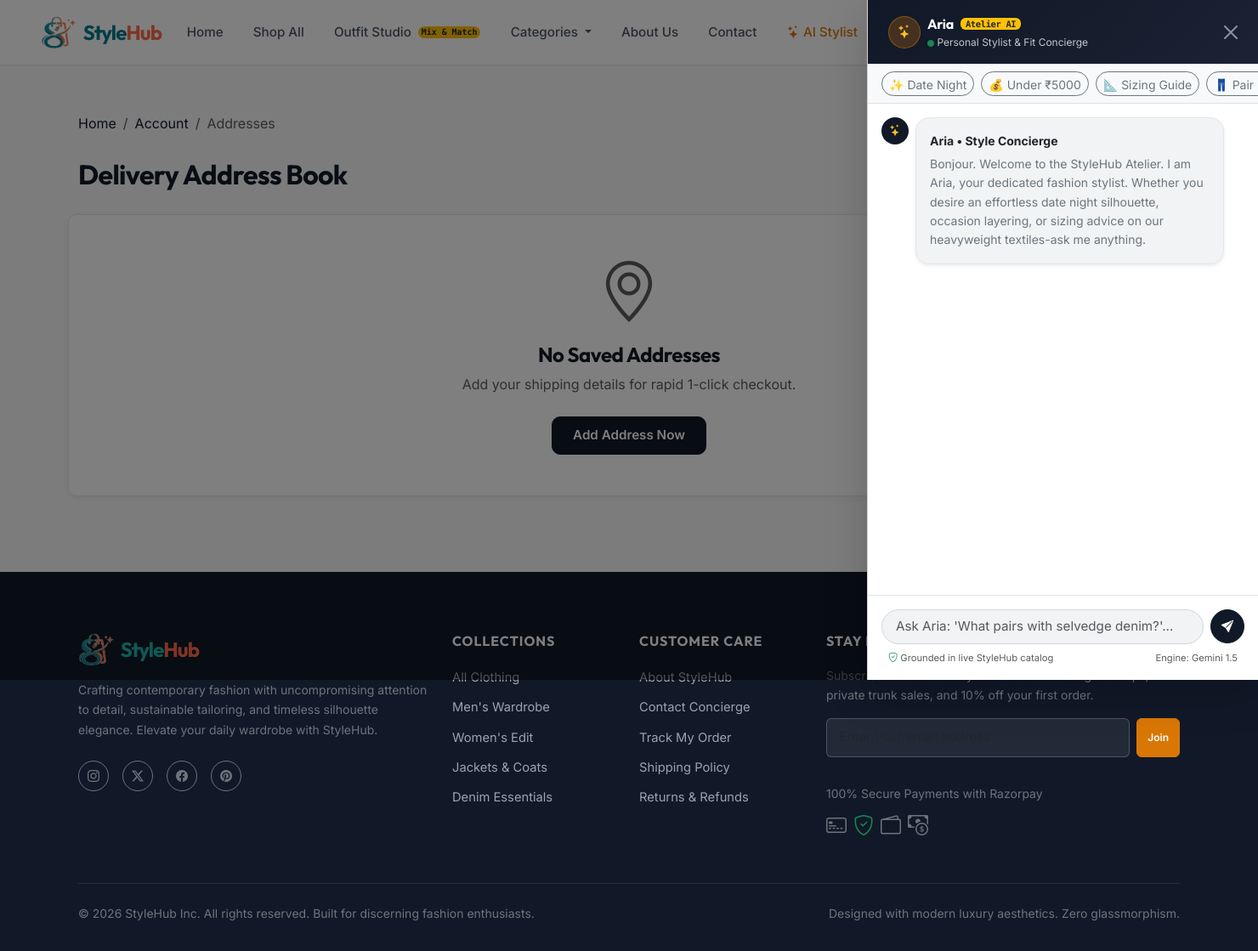
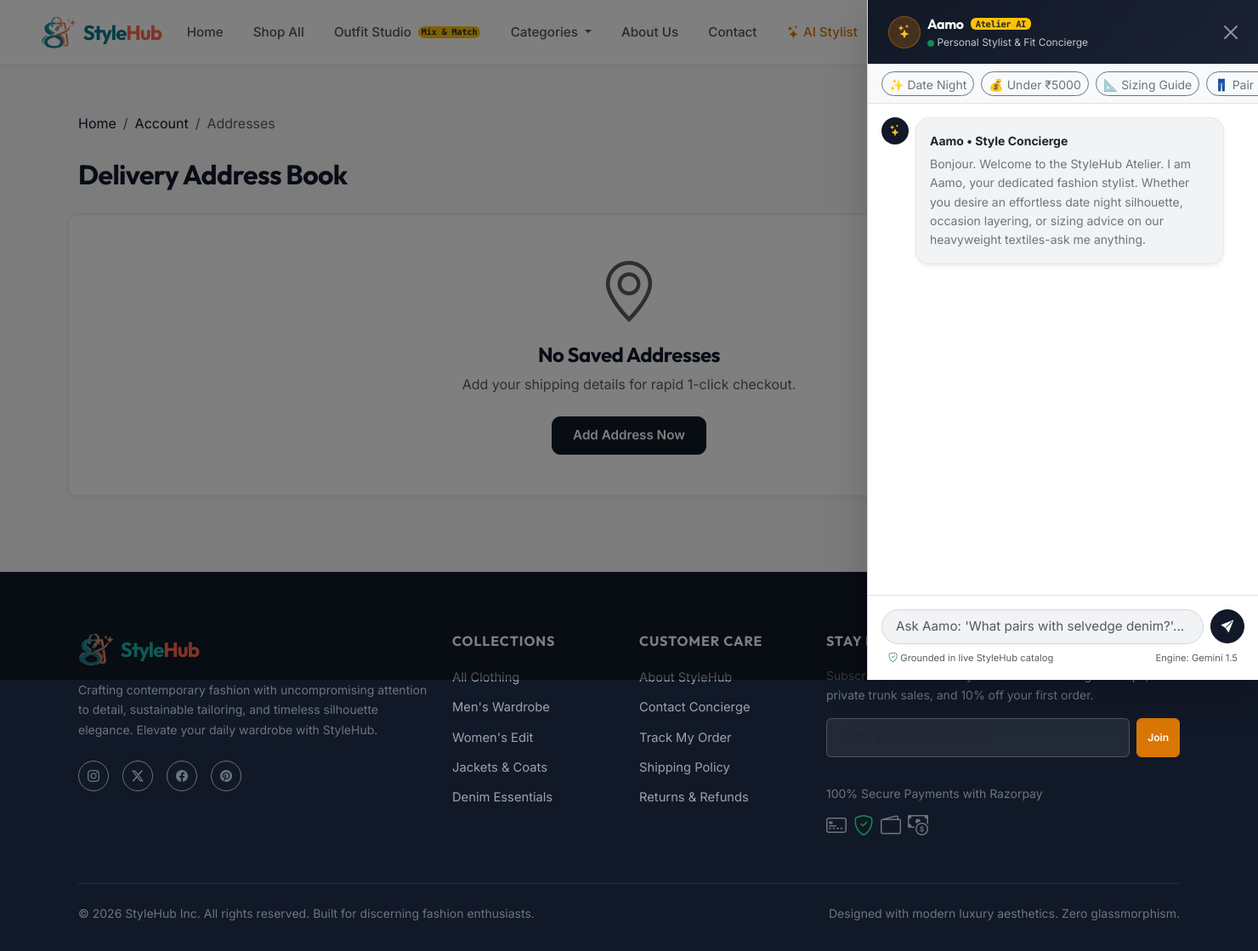
Before and after one commit to the-ayush-ch0udhary/StyleHub, a Django app: page /accounts/addresses/ in a window 1480 px wide, after a click on "Atelier AI Stylist". Shown: the whole page at 85% size. Run offline with Django 5.2, Linux system fonts and the light colour scheme; the visitor is signed in with stand-in values (Sample User, id 1); data comes from the database, SQL or seed files in the repository; data that the repository does not hold is empty; some libraries are stand-ins or nearby versions; some web fonts are replaced.

Commit message:
feat(ai): rename Atelier AI fashion stylist agent to Aamo across storefront and backend

```diff
--- a/products/ai_stylist.py
+++ b/products/ai_stylist.py
@@ -8,7 +8,7 @@ from .models import Product
 
 logger = logging.getLogger(__name__)
 
-SYSTEM_PROMPT = """You are "Aria", the Chief Fashion Stylist and Atelier Concierge for StyleHub, a contemporary luxury fashion house.
+SYSTEM_PROMPT = """You are "Aamo", the Chief Fashion Stylist and Atelier Concierge for StyleHub, a contemporary luxury fashion house.
 Your tone is sophisticated, discerning, warm, and sartorially expert (reminiscent of Savile Row tailors and high-end Milanese personal stylists).
 
 CRITICAL GENDER-AWARE STYLING RULES:
@@ -153,7 +153,7 @@ def ask_ai_stylist(user_message, current_product_id=None, conversation_history=N
         chat_parts = [prompt]
         if conversation_history:
             for msg in conversation_history[-4:]:
-                prefix = "Customer: " if msg.get('role') == 'user' else "Aria: "
+                prefix = "Customer: " if msg.get('role') == 'user' else "Aamo: "
                 chat_parts.append(f"{prefix}{msg.get('text', '')}")
 
         chat_parts.append(f"Customer: {user_message}")
--- a/products/views.py
+++ b/products/views.py
@@ -673,7 +673,7 @@ def api_ai_stylist(request):
     # GET request returns welcome greeting and suggested prompts
     return JsonResponse({
         'success': True,
-        'greeting': "Welcome to the StyleHub Atelier. I am Aria, your personal fashion stylist. How may I assist your wardrobe curation today?",
+        'greeting': "Welcome to the StyleHub Atelier. I am Aamo, your personal fashion stylist. How may I assist your wardrobe curation today?",
         'prompts': [
             "✨ Style a dinner date look",
             "🧥 Winter layering recommendations",
--- a/static/js/ai_stylist.js
+++ b/static/js/ai_stylist.js
@@ -188,7 +188,7 @@ document.addEventListener('DOMContentLoaded', function () {
       </div>
       <div class="p-3 rounded-4 shadow-sm ai-msg-bubble" style="background: var(--bg-surface-alt, #f8f9fa); border: 1px solid var(--border-subtle, #e5e7eb); border-top-left-radius: 4px;">
         <div class="d-flex justify-content-between align-items-center mb-1">
-          <span class="fw-bold small text-body">Aria • Stylist</span>
+          <span class="fw-bold small text-body">Aamo • Stylist</span>
           <span class="badge bg-secondary bg-opacity-25 text-secondary font-monospace" style="font-size: 0.6rem;">${escapeHtml(engine || 'AI')}</span>
         </div>
         <div class="small text-secondary mb-0 ai-formatted-text" style="line-height: 1.6;">
--- a/templates/base.html
+++ b/templates/base.html
@@ -84,7 +84,7 @@
   <!-- Mini Cart Drawer & Shipping Meter Engine -->
   <script src="{% static 'js/cart_drawer.js' %}"></script>
   <!-- Atelier AI Fashion Stylist Engine -->
-  <script src="{% static 'js/ai_stylist.js' %}?v=3.0"></script>
+  <script src="{% static 'js/ai_stylist.js' %}?v=3.1"></script>
 
   {% block extra_js %}{% endblock %}
 </body>
--- a/templates/includes/ai_stylist_drawer.html
+++ b/templates/includes/ai_stylist_drawer.html
@@ -9,7 +9,7 @@
       </div>
       <div>
         <h6 class="offcanvas-title fw-bold mb-0 text-white d-flex align-items-center gap-2" id="aiStylistLabel">
-          Aria <span class="badge bg-warning text-dark font-monospace" style="font-size: 0.65rem; padding: 2px 6px;">Atelier AI</span>
+          Aamo <span class="badge bg-warning text-dark font-monospace" style="font-size: 0.65rem; padding: 2px 6px;">Atelier AI</span>
         </h6>
         <div class="small text-white text-opacity-75" style="font-size: 0.75rem;">
           <i class="bi bi-circle-fill text-success" style="font-size: 0.5rem;"></i> Personal Stylist &amp; Fit Concierge
@@ -41,15 +41,15 @@
   <!-- Chat Message Thread Body -->
   <div class="offcanvas-body p-3 d-flex flex-column" id="ai-chat-body" style="height: calc(100vh - 190px); overflow-y: auto;">
     <div id="ai-messages-list" class="d-flex flex-column gap-3">
-      <!-- Initial Welcome Message from Aria -->
+      <!-- Initial Welcome Message from Aamo -->
       <div class="d-flex gap-2 align-items-start ai-msg-wrap">
         <div class="rounded-circle flex-shrink-0 d-flex align-items-center justify-content-center" style="width: 32px; height: 32px; background: #111827; color: #fbbf24;">
           <i class="bi bi-stars" style="font-size: 0.85rem;"></i>
         </div>
         <div class="p-3 rounded-4 shadow-sm" style="max-width: 85%; background: var(--bg-surface-alt, #f8f9fa); border: 1px solid var(--border-subtle, #e5e7eb);">
-          <div class="fw-bold small mb-1 text-body">Aria • Style Concierge</div>
+          <div class="fw-bold small mb-1 text-body">Aamo • Style Concierge</div>
           <p class="small text-secondary mb-0" style="line-height: 1.6;">
-            Bonjour. Welcome to the StyleHub Atelier. I am Aria, your dedicated fashion stylist.
+            Bonjour. Welcome to the StyleHub Atelier. I am Aamo, your dedicated fashion stylist.
             Whether you desire an effortless date night silhouette, occasion layering, or sizing advice on our heavyweight textiles-ask me anything.
           </p>
         </div>
@@ -60,7 +60,7 @@
     <div id="ai-typing-indicator" class="d-none mt-3">
       <div class="d-flex gap-2 align-items-center text-muted small ps-4">
         <div class="spinner-grow text-warning" role="status" style="width: 0.75rem; height: 0.75rem;"></div>
-        <span class="fst-italic" style="font-size: 0.8rem;">Aria is consulting the atelier catalog...</span>
+        <span class="fst-italic" style="font-size: 0.8rem;">Aamo is consulting the atelier catalog...</span>
       </div>
     </div>
   </div>
@@ -71,7 +71,7 @@
       <input type="text"
              id="ai-stylist-input"
              class="form-control rounded-pill px-3 py-2 small"
-             placeholder="Ask Aria: 'What pairs with selvedge denim?'..."
+             placeholder="Ask Aamo: 'What pairs with selvedge denim?'..."
              autocomplete="off"
              required
              style="background: var(--bg-surface-alt, #f8f9fa); border-color: var(--border-strong, #d1d5db);">
--- a/templates/products/product_detail.html
+++ b/templates/products/product_detail.html
@@ -150,7 +150,7 @@
             </span>
             <div>
               <div class="fw-bold small text-body">Unsure how to style or which size fits?</div>
-              <div class="text-secondary small" style="font-size: 0.76rem;">Get instant styling advice from Aria, our Atelier AI.</div>
+              <div class="text-secondary small" style="font-size: 0.76rem;">Get instant styling advice from Aamo, our Atelier AI.</div>
             </div>
           </div>
           <button type="button" class="btn btn-sm btn-outline-dark rounded-pill px-3 py-1.5 trigger-ai-stylist" data-ai-prompt="How should I style the {{ product.name|escapejs }} and what size would you recommend for my height and build?">
```
Also changed, not shown: README.md.
